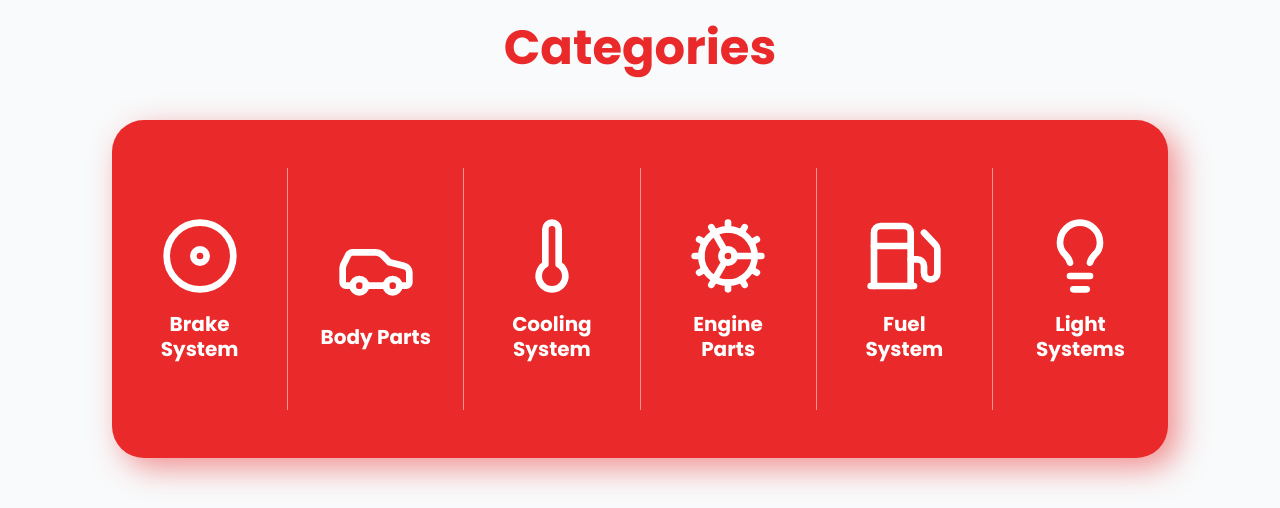
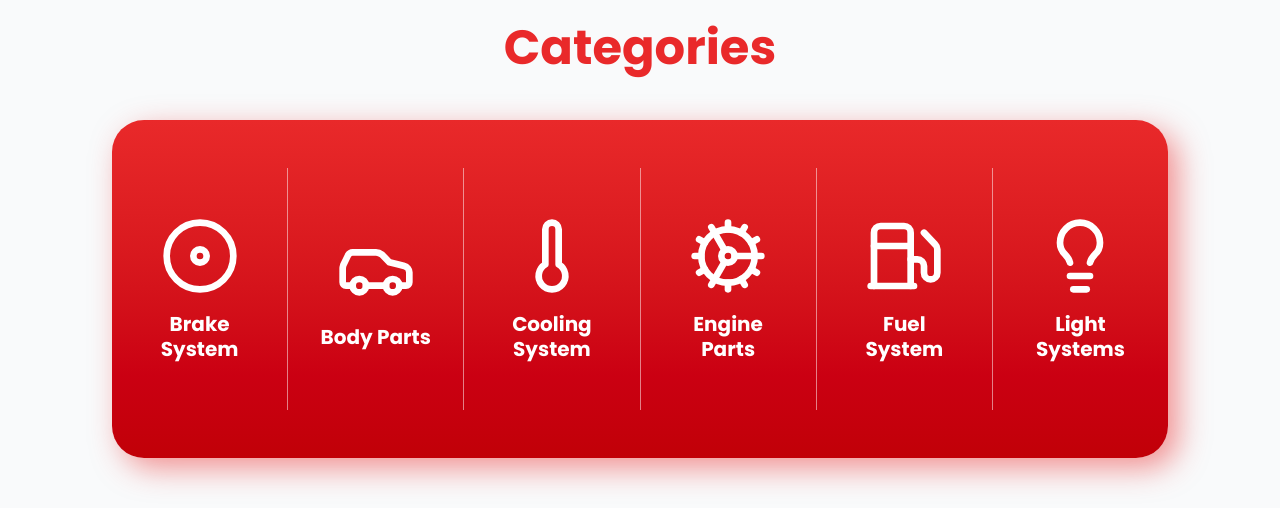
Before and after one commit to samiul16/rapid-alrahmania-spare, a Next.js app: page / in a window 1280 px wide. Shown: the part 840-1348 px from the top of the page. Built offline with nearby package versions, Linux system fonts and the light colour scheme.

Commit message:
Updated categories bg.

```diff
--- a/components/CategoriesSection.tsx
+++ b/components/CategoriesSection.tsx
@@ -74,7 +74,7 @@ const CategoriesSection = () => {
 
         {/* Horizontal Rectangle Container */}
         <motion.div
-          className="bg-[#E9292A] rounded-4xl shadow-[10px_10px_30px_0_rgba(233,41,42,0.5)] overflow-hidden py-12"
+          className="bg-gradient-to-b from-[#E9292A] to-red-700 rounded-4xl shadow-[10px_10px_30px_0_rgba(233,41,42,0.5)] overflow-hidden py-12"
           initial={{ opacity: 0, y: 30 }}
           whileInView={{ opacity: 1, y: 0 }}
           viewport={{ once: true }}
```
